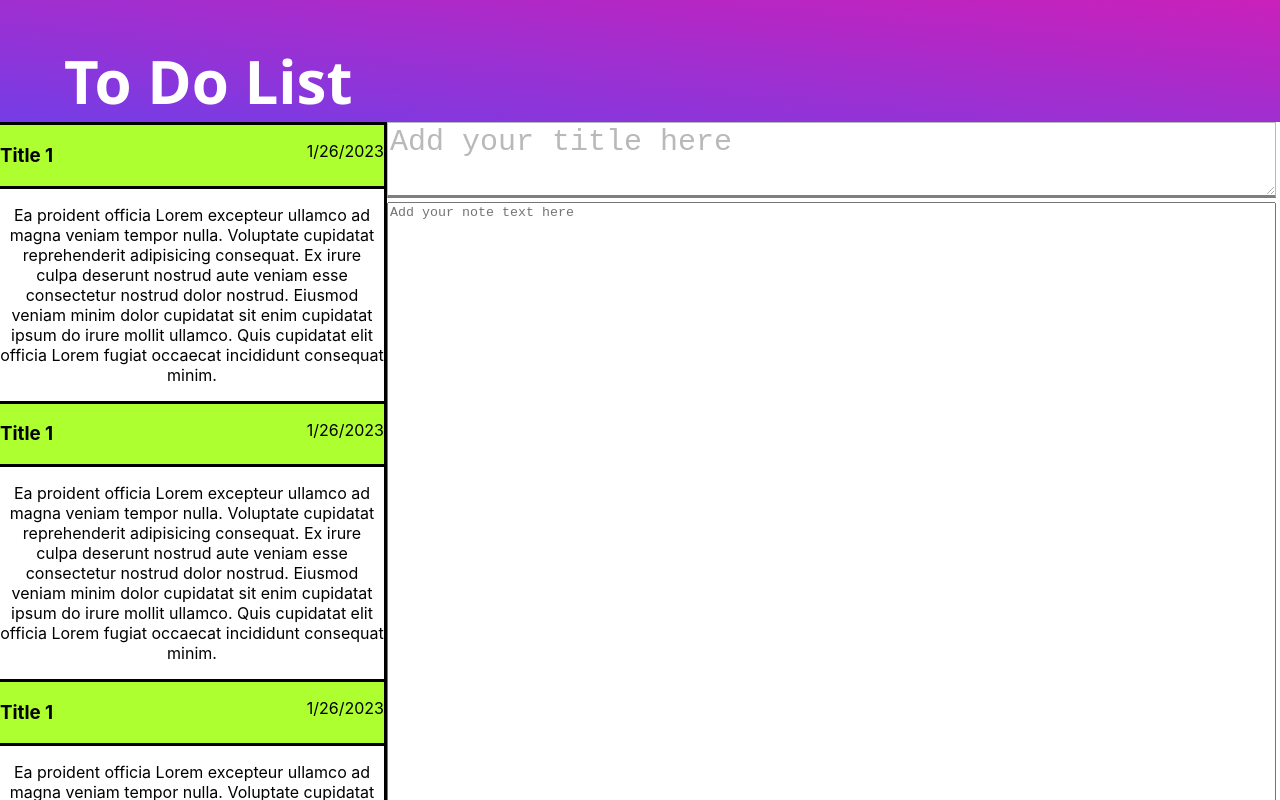
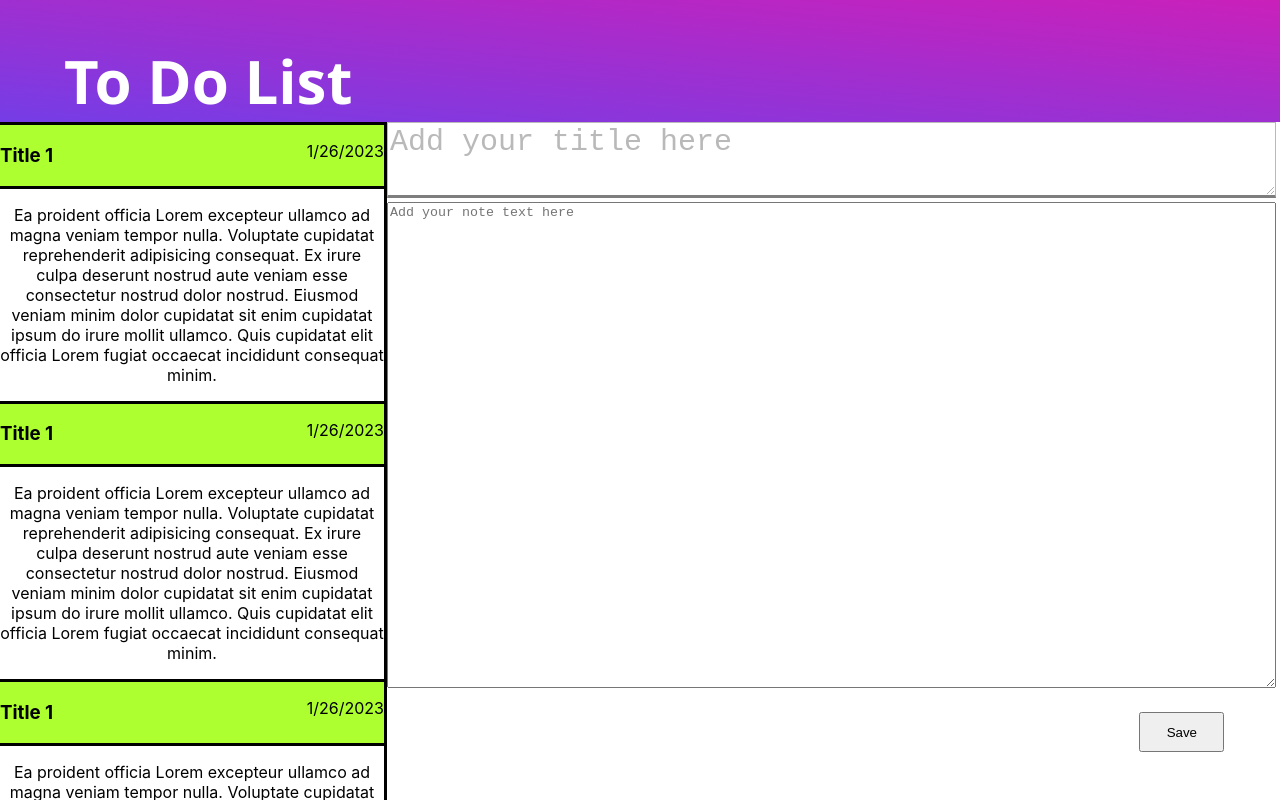
Before and after one commit to DanWilk/todoList, a React (Create React App) app: page / in a window 1280 px wide. Shown: the top 800 px of the page. Built offline with nearby package versions, Linux system fonts and the light colour scheme.

Commit message:
contained page to screen size

```diff
--- a/src/App.css
+++ b/src/App.css
@@ -1,5 +1,7 @@
 .App {
   text-align: center;
+  height: 100vh;
+  overflow: hidden;
 }
 
 .App-logo {
@@ -49,6 +51,7 @@ header {
 main {
   display: flex;
   flex-wrap: wrap;
+  flex-grow: 1;
 }
 
 .pageTitle {
@@ -64,6 +67,7 @@ main {
   display: flex;
   flex-wrap: wrap;
   border-right: solid;
+  overflow-y: scroll;
 }
 
 .noteItem {
@@ -83,6 +87,7 @@ main {
   width: 69%;
   display: flex;
   flex-wrap: wrap;
+  max-height: 100vh;
 }
 .textEditorForm {
   width: 100%;
@@ -98,7 +103,7 @@ main {
 
 .noteContent {
   width: 100%;
-  height: 80%;
+  height: 60%;
 }
 
 .noteSubmitButton {
```
